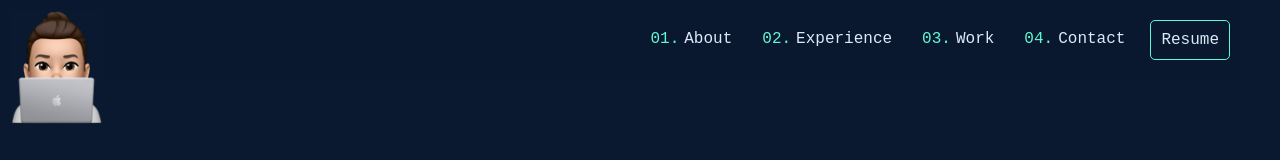
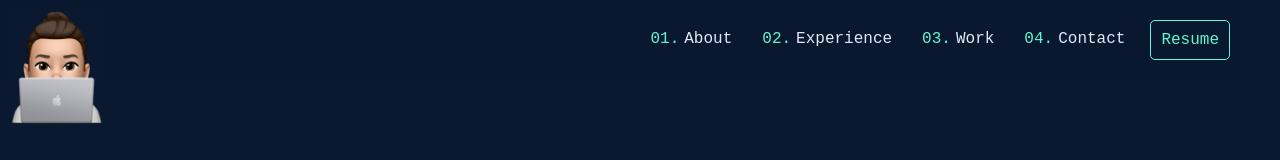
Before and after one commit to manki23/manki23.github.io, a React (Create React App) app: page / in a window 1280 px wide. Shown: the top 160 px of the page. Built offline with nearby package versions, Linux system fonts and the light colour scheme.

Commit message:
MOD: GreenButton > use of styled-components instead of scss

```diff
--- a/src/components/shared/GreenButton.js
+++ b/src/components/shared/GreenButton.js
@@ -1,12 +1,27 @@
-import React from 'react'
-import '../../styles/shared/GreenButton.scss'
+import React from "react";
+import styled from "styled-components";
 
-const GreenButton = ({title = "Green Button", href = "#"}) => {
-    return (
-      <a className="green-button" href={href} target="_blank">
-          {title}
-      </a>
-    );
-  };
+const StyledGreenButton = styled.a`
+  color: ${(props) => props.theme.colors.appGreenColor} !important;
+  border: 1px solid ${(props) => props.theme.colors.appGreenColor};
+  border-radius: 5px;
+  padding: 10px;
+  font-size: 1em;
+  margin: 10px;
 
-  export default GreenButton;
+  &:hover {
+    cursor: pointer;
+    background-color: ${(props) =>
+      props.theme.colors.appGreenTextBackgroundColor};
+  }
+`;
+
+const GreenButton = ({ title = "Green Button", href = "#" }) => {
+  return (
+    <StyledGreenButton href={href} target="_blank">
+      {title}
+    </StyledGreenButton>
+  );
+};
+
+export default GreenButton;
--- a/src/components/shared/Header.js
+++ b/src/components/shared/Header.js
@@ -24,7 +24,6 @@ const StyledHeader = styled.header`
 
 const Header = () => {
     return (
-      // <header className="header-class">
       <StyledHeader>
           <GreenButton title="Resume" href={cv} />
           <HeaderButton title="Contact" goTo="#contact-page" />
--- a/src/styles/shared/GreenButton.scss
+++ /dev/null
@@ -1,15 +0,0 @@
-@import '../../App.scss';
-
-.green-button {
-    color: $appGreenColor;
-    border: 1px solid $appGreenColor;
-    border-radius: 5px;
-    padding: 10px;
-    font-size: 1em;
-    margin: 10px;
-}
-
-.green-button:hover {
-    cursor: pointer;
-    background-color: $appGreenTextBackgroundColor;
-}
```
